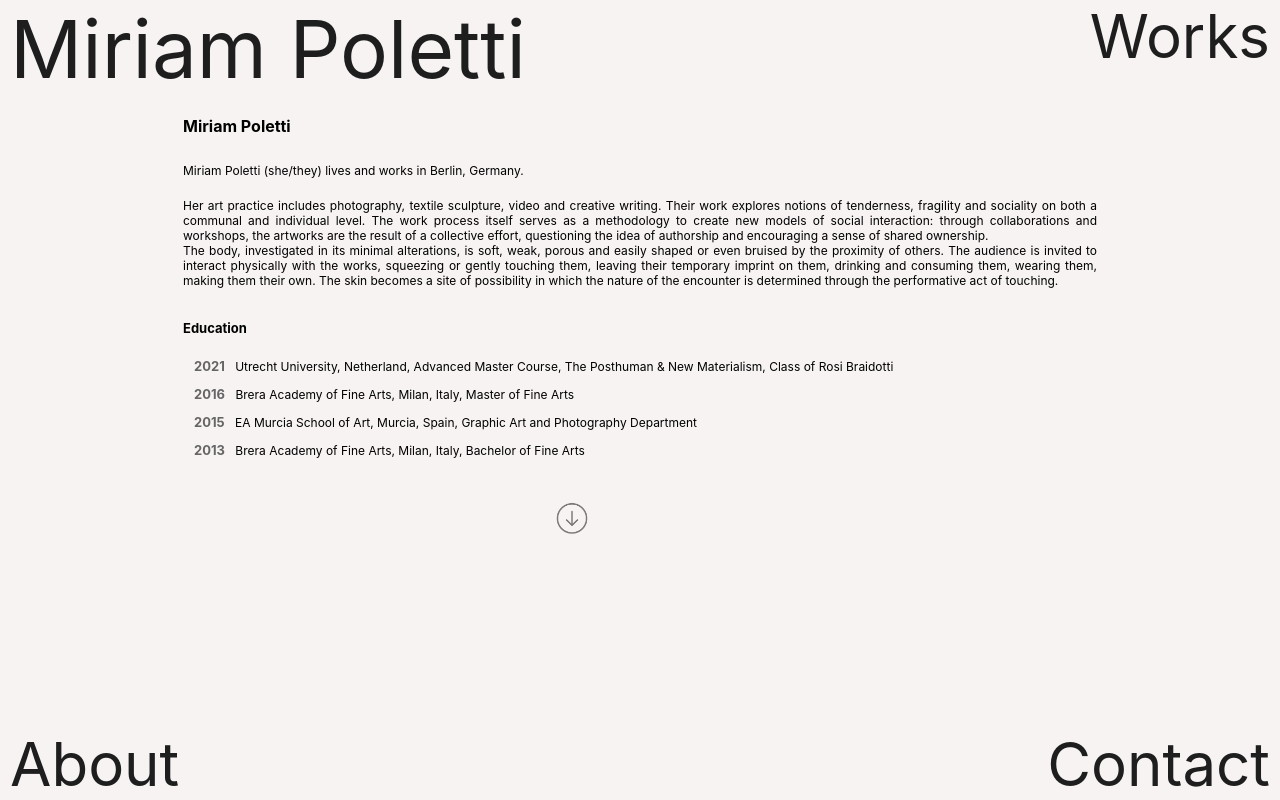
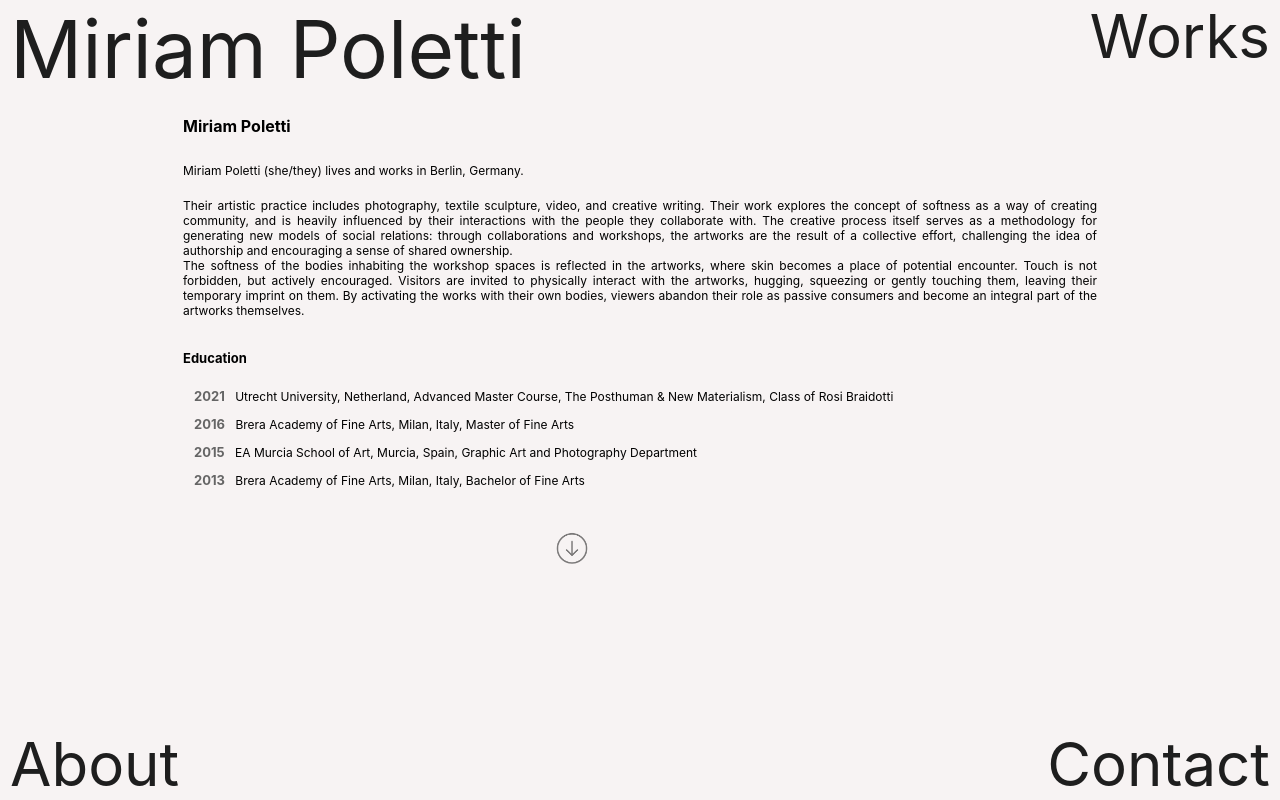
Before and after one commit to miriam-plt/portfolio, a React (Create React App) app: page /about in a window 1280 px wide. Built offline with nearby package versions, Linux system fonts and the light colour scheme; the HTML template or start-up script is replaced by a standard one; a web font is replaced by a local one.

Commit message:
updates in about page

```diff
--- a/src/Pages/About/index.js
+++ b/src/Pages/About/index.js
@@ -40,16 +40,10 @@ const About = () => {
                 <div className='about'>
                     <h6>Miriam Poletti (she/they) lives and works in Berlin, Germany.</h6>
                     <br />
-                    <h6>Her art practice includes photography, textile sculpture, video and creative writing.
-                    Their work explores notions of tenderness, fragility and sociality on both a communal and individual level.
-                    The work process itself serves as a methodology to create new models of social interaction:
-                    through collaborations and workshops, the artworks are the result of a collective effort,
-                    questioning the idea of authorship and encouraging a sense of shared ownership. </h6>
+                    <h6>Their artistic practice includes photography, textile sculpture, video, and creative writing.
+                    Their work explores the concept of softness as a way of creating community, and is heavily influenced by their interactions with the people they collaborate with. The creative process itself serves as a methodology for generating new models of social relations: through collaborations and workshops, the artworks are the result of a collective effort, challenging the idea of authorship and encouraging a sense of shared ownership. </h6>
                     <h6>
-                    The body, investigated in its minimal alterations, is soft, weak, porous and easily shaped or even bruised by the proximity of others.
-                    The audience is invited to interact physically with the works, squeezing or gently touching them, leaving their temporary
-                    imprint on them, drinking and consuming them, wearing them, making them their own.
-                    The skin becomes a site of possibility in which the nature of the encounter is determined through the performative act of touching.</h6>
+                    The softness of the bodies inhabiting the workshop spaces is reflected in the artworks, where skin becomes a place of potential encounter. Touch is not forbidden, but actively encouraged. Visitors are invited to physically interact with the artworks, hugging, squeezing or gently touching them, leaving their temporary imprint on them. By activating the works with their own bodies, viewers abandon their role as passive consumers and become an integral part of the artworks themselves.</h6>
 
                 </div>
 
@@ -67,10 +61,10 @@ const About = () => {
                 <h5 className='cv-category-title'>Selected Exhibitions and Screenings</h5>
                     <p><b>2025</b> <i>When the body is queer, I feel free</i>, GlogauAIR, Berlin, Germany</p>
                     <p><b>2025</b> <i>.linkinglives//.</i>, Bardo Projektraum, Berlin, Germany</p>
+                    <p><b>2025</b> <i>Berlinale</i>, Galeria Azur, Berlin, Germany</p>
                     <p><b>2025</b> <i>AlterNative</i>, 90mil, Berlin, Germany</p>
                     <p><b>2024</b> <i>A Thousand Gestures</i>, GlogauAIR, Berlin, Germany</p>
                     <p><b>2023</b> <i>Objects of Care</i>, Backhaus Projects, Berlin, Germany</p>
-                    <p><b>2023</b> <i>Juxtapose Art Fair</i>, Aarhus, Denmark </p>
                     <p><b>2023</b> <i>Unveiling Structures</i>, Kogo Gallery, Tartu, Estonia </p>
                     <p><b>2023</b> <i>On the Texture of Feelings</i>, Myymälä2, Helsinki, Finland</p>
                     <p><b>2020</b> <i>Lichtblick</i>, Kunsthalle am Hamburger Platz, Berlin, Germany</p>
@@ -96,6 +90,7 @@ const About = () => {
                     <p><b>2015</b> <i>Salon</i>, University of Milano Bicocca, Milan, Italy</p>
 
                     <h5 className='cv-category-title'>Workshops</h5>
+                    <p><b>2025</b> <i>Gear Up: Making a kit for protest</i>, w/ Jona Wolf & abstraqt, April-May 2025, 90mil, Berlin, Germany</p>
                     <p><b>2025</b> <i>A Thousand Gestures: Sewing Circle</i>, January 2025, Bardo Projektraum, Berlin, Germany</p>
                     <p><b>2025</b> <i>Stitching Closeness: Sewing Circle</i>, January 2025, Overflow, Berlin, Germany</p>
                     <p><b>2024</b> <i>Stitching Closeness: Sewing Circle</i>, May 2024, Overflow, Berlin, Germany</p>
@@ -118,24 +113,21 @@ const About = () => {
                     <p><b>2013</b> Nomination Bruno Starita Award, Naples, Italy</p>
 
                 <h5 className='cv-category-title'>Press</h5>
-                    <p><b>2025</b> <i>‘Linking Lives interview with the artist‘</i>, Karne Kunst, February 2025 <a href="https://www.karnekunst.com/linking-lives-exhibition-interview-with-the-artist-miriam-poletti/" target="_blank" rel="noreferrer" className='a-link'> [LINK] </a> </p>
-                    <p><b>2019</b> <i>‘When Art, Fashion and Performance Collide‘</i>, Metal Magazine, January 2019 <a href="https://metalmagazine.eu/en/post/interview/sarah-nefissa-belhadjali-when-art-fashion-and-performance-collide" target="_blank" rel="noreferrer" className='a-link'> [LINK] </a> </p>
+                    <p><b>2025</b> <i>‘Linking Lives interview with the artist: Miriam Poletti‘</i>, Karne Kunst, February 2025 <a href="https://www.karnekunst.com/linking-lives-exhibition-interview-with-the-artist-miriam-poletti/" target="_blank" rel="noreferrer" className='a-link'> [LINK] </a> </p>
                     <p><b>2018</b> <i>‘Patatas Guerra‘</i>, Earth Sciences, April 2018 <a href="https://sciences.earth/patatas-guerra/" target="_blank" rel="noreferrer" className='a-link'> [LINK] </a> </p>
                     <p><b>2018</b> <i>‘It's My Pleasure‘</i>, Artburst Berlin, April 2018, exhibition catalogue <a href="https://artburstberlin.de/onewebmedia/Ausstellungen%20und%20Events/It's%20My%20Pleasure%202018/Dokumentation_Its%20My%20Pleasure_Website.pdf" target="_blank" rel="noreferrer" className='a-link'> [LINK] </a> </p>
-                    <p><b>2018</b> <i>‘e-stranged love‘</i>, Jackie Liu (ed.), February 2018 <a href="https://estrangedlove.neocities.org/" target="_blank" rel="noreferrer" className='a-link'> [LINK] </a> </p>
-                    <p><b>2014</b> <i>‘Girls Get Busy, Feminist Art and Writing‘</i>, Issue n. 23, November 2014 <a href="https://issuu.com/ggbzine/docs/ggb23" target="_blank" rel="noreferrer" className='a-link'> [LINK] </a> </p>
 
                 <h5 className='cv-category-title'>Publications as author</h5>
-                    <p><b>2023</b><i>‘Confronting Monuments and their Heritage‘</i>, Reimagine Your City, SHIFT BOOKS <a href="https://shiftbooks.de/shop/reimagine-your-city/" target="_blank" rel="noreferrer" className='a-link'> [LINK] </a> </p>
-                    <p><b>2021</b><i>‘To Inhabit or To Fill Oneself‘</i>, SOFT EIS Issue 02: Identity, Berlin, Germany <a href="https://www.softeismagazine.com/magazine/issue02-identity" target="_blank" rel="noreferrer" className='a-link'> [LINK] </a> </p>
-                    <p><b>2018</b><i>‘Lonely Girl Phenomenology‘</i>, Love & Politics, Freigeist Verlag, Berlin, Germany <a href="http://freigeist-verlag.net/buecher/love-politics/" target="_blank" rel="noreferrer" className='a-link'> [LINK] </a> </p>
+                    <p><b>2023</b><i>‘Confronting Monuments and their Heritage‘</i>, Reimagine Your City, SHIFT BOOKS </p>
+                    <p><b>2021</b><i>‘To Inhabit or To Fill Oneself‘</i>, SOFT EIS Issue 02: Identity, Berlin, Germany </p>
+                    <p><b>2018</b><i>‘Lonely Girl Phenomenology‘</i>, Love & Politics, Freigeist Verlag, Berlin, Germany </p>
 
                 <h5 className='cv-category-title'>Collaborative projects</h5>
+                    <p><b>2025</b> <i>Gear Up!</i>, Workshop series and zines, 90mil, Berlin, Germany</p>
                     <p><b>2023</b> <i>Screens*Scream*Sex - Public Rehearsal</i>, Fondation Beyeler, Riehen, Switzerland</p>
                     <p><b>2023</b> <i>Screens*Scream*Sex - On Pleasure</i>, Zentralwäscherei, Zürich, Switzerland</p>
                     <p><b>2023</b> <i>Screens*Scream*Sex - Lecture Performance</i>, Kunstverein Freiburg, Germany</p>
                     <p><b>2023</b> <i>On The Brief All Encompassing Loss of Self</i>, film <a href="https://vimeo.com/841630995" target="_blank" rel="noreferrer" className='a-link'> [LINK] </a> </p>
-                    <p><b>2021</b> SOFT EIS Presse, special limited edition cover for Issue 02, Berlin, Germany</p>
                     <p><b>2018</b> <i>Patatas Guerra</i>, nomadic exhibition series <a href="https://sciences.earth/patatas-guerra/" target="_blank" rel="noreferrer" className='a-link'> [LINK] </a> </p>
 
                 <img className='arrow' src={arrowTop} alt='arrow' onClick={handleClick3} />
```
